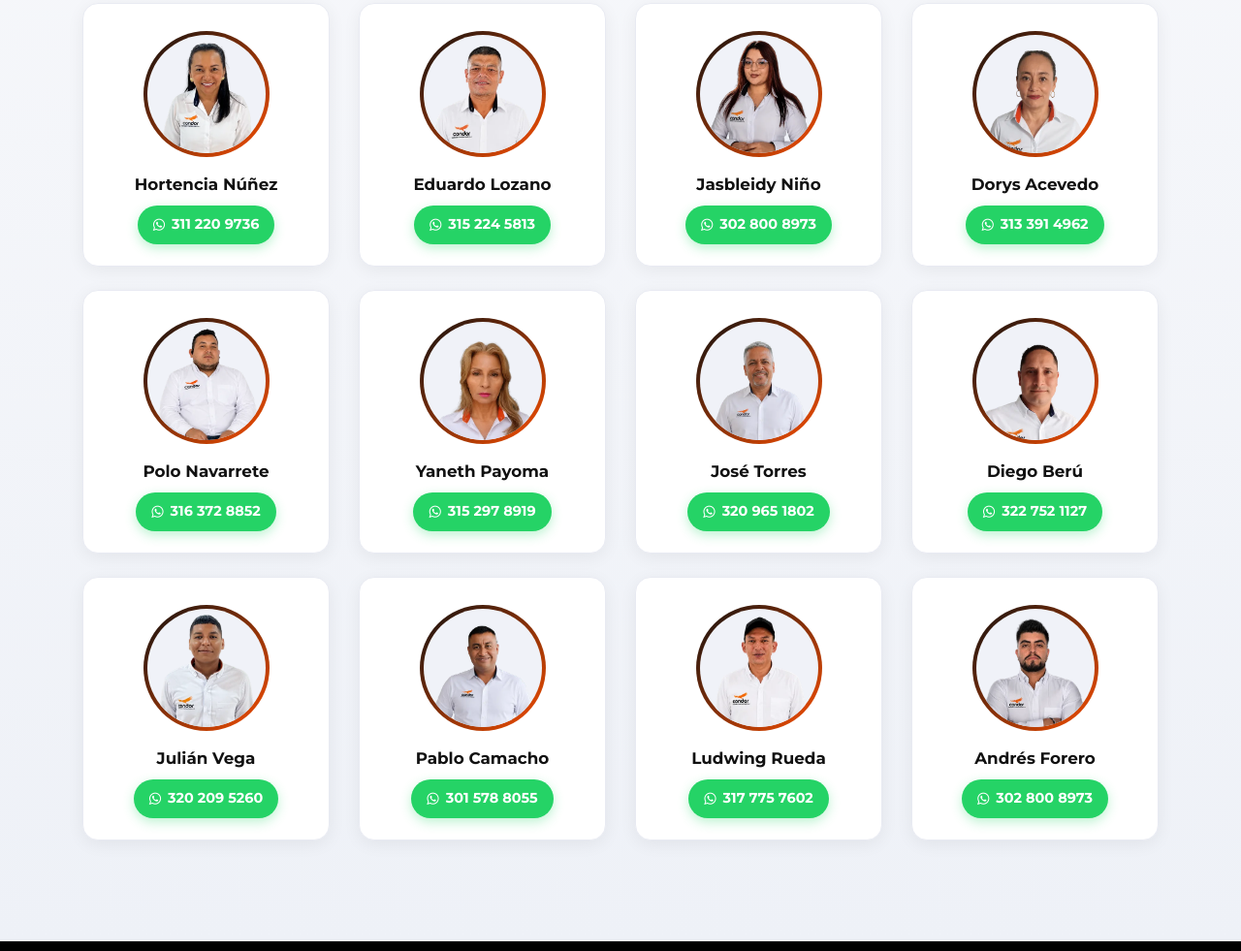
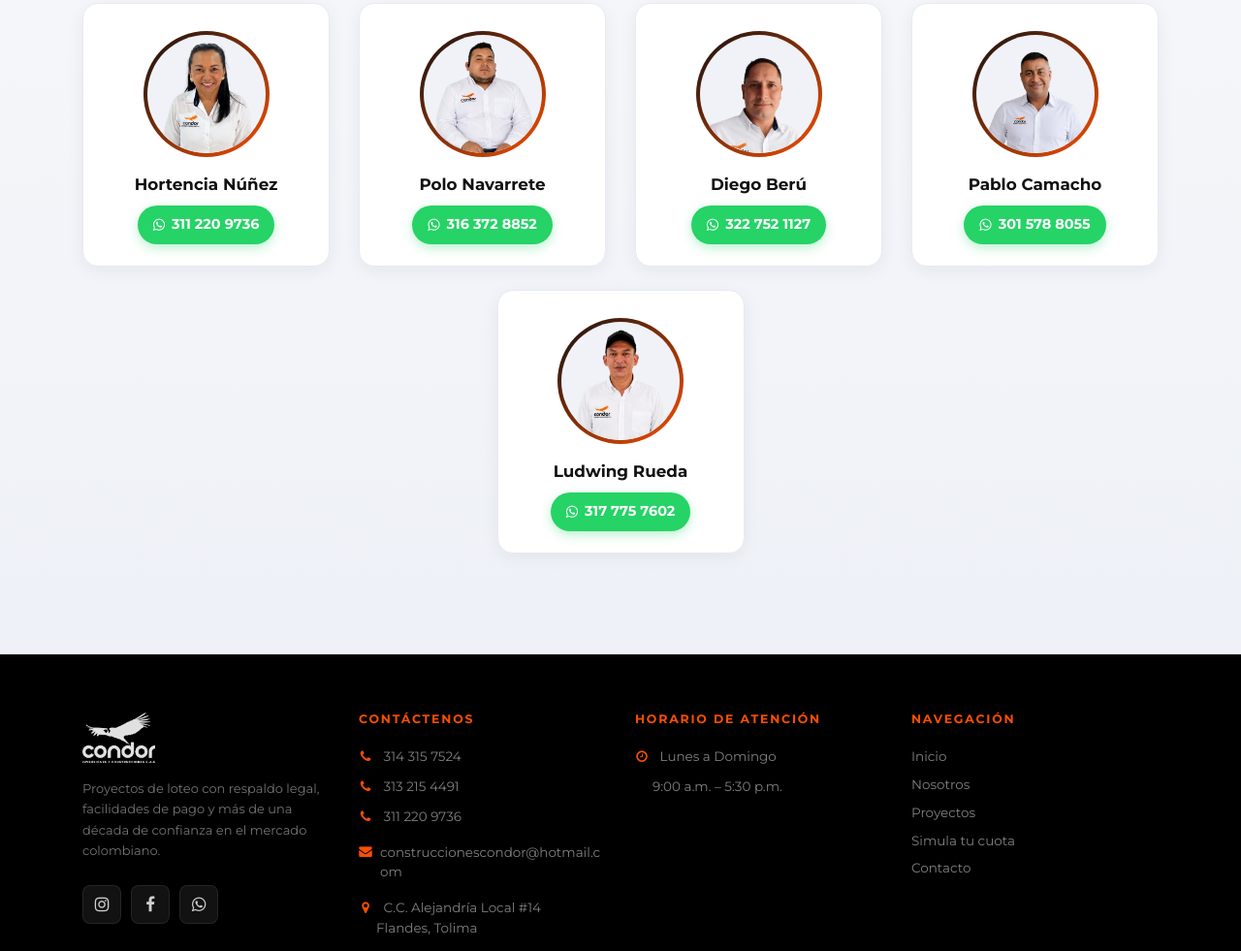
Before and after one commit to sgi-elcondor/el-condor-website, a website: page contacto.html in a window 1280 px wide. Shown: the part 1601-2582 px from the top of the page at 97% size. Drawn offline with Linux system fonts and the light colour scheme.

Commit message:
feat(contacto): elimina asesores de la sección de contacto
Quita las tarjetas de Eduardo Lozano, Jasbleidy Niño, Dorys Acevedo,
Yaneth Payoma, José Torres, Julián Vega y Andrés Forero, borra sus fotos
y renumera data-aos-delay de las tarjetas restantes.

```diff
--- a/contacto.html
+++ b/contacto.html
@@ -214,42 +214,6 @@
                 <div class="col-6 col-md-4 col-lg-3 mb-4" data-aos="fade-up" data-aos-delay="50">
                     <div class="asesor-card">
                         <div class="asesor-foto">
-                            <img src="assets/images/asesores/eduardo-lozano.webp" alt="Eduardo Lozano, asesor de El Cóndor" loading="lazy">
-                        </div>
-                        <h5 class="asesor-nombre">Eduardo Lozano</h5>
-                        <a href="https://wa.me/573152245813" target="_blank" rel="noopener" class="asesor-wa">
-                            <i class="fa fa-whatsapp"></i> 315 224 5813
-                        </a>
-                    </div>
-                </div>
-
-                <div class="col-6 col-md-4 col-lg-3 mb-4" data-aos="fade-up" data-aos-delay="100">
-                    <div class="asesor-card">
-                        <div class="asesor-foto">
-                            <img src="assets/images/asesores/jasbleidy-nino.webp" alt="Jasbleidy Niño, asesora de El Cóndor" loading="lazy">
-                        </div>
-                        <h5 class="asesor-nombre">Jasbleidy Niño</h5>
-                        <a href="https://wa.me/573028008973" target="_blank" rel="noopener" class="asesor-wa">
-                            <i class="fa fa-whatsapp"></i> 302 800 8973
-                        </a>
-                    </div>
-                </div>
-
-                <div class="col-6 col-md-4 col-lg-3 mb-4" data-aos="fade-up" data-aos-delay="150">
-                    <div class="asesor-card">
-                        <div class="asesor-foto">
-                            <img src="assets/images/asesores/dorys-acevedo.webp" alt="Dorys Acevedo, asesora de El Cóndor" loading="lazy">
-                        </div>
-                        <h5 class="asesor-nombre">Dorys Acevedo</h5>
-                        <a href="https://wa.me/573133914962" target="_blank" rel="noopener" class="asesor-wa">
-                            <i class="fa fa-whatsapp"></i> 313 391 4962
-                        </a>
-                    </div>
-                </div>
-
-                <div class="col-6 col-md-4 col-lg-3 mb-4" data-aos="fade-up" data-aos-delay="200">
-                    <div class="asesor-card">
-                        <div class="asesor-foto">
                             <img src="assets/images/asesores/polo-navarrete.webp" alt="Polo Navarrete, asesor de El Cóndor" loading="lazy">
                         </div>
                         <h5 class="asesor-nombre">Polo Navarrete</h5>
@@ -259,31 +223,7 @@
                     </div>
                 </div>
 
-                <div class="col-6 col-md-4 col-lg-3 mb-4" data-aos="fade-up" data-aos-delay="250">
-                    <div class="asesor-card">
-                        <div class="asesor-foto">
-                            <img src="assets/images/asesores/yaneth-payoma.webp" alt="Yaneth Payoma, asesora de El Cóndor" loading="lazy">
-                        </div>
-                        <h5 class="asesor-nombre">Yaneth Payoma</h5>
-                        <a href="https://wa.me/573152978919" target="_blank" rel="noopener" class="asesor-wa">
-                            <i class="fa fa-whatsapp"></i> 315 297 8919
-                        </a>
-                    </div>
-                </div>
-
-                <div class="col-6 col-md-4 col-lg-3 mb-4" data-aos="fade-up" data-aos-delay="300">
-                    <div class="asesor-card">
-                        <div class="asesor-foto">
-                            <img src="assets/images/asesores/jose-torres.webp" alt="José Torres, asesor de El Cóndor" loading="lazy">
-                        </div>
-                        <h5 class="asesor-nombre">José Torres</h5>
-                        <a href="https://wa.me/573209651802" target="_blank" rel="noopener" class="asesor-wa">
-                            <i class="fa fa-whatsapp"></i> 320 965 1802
-                        </a>
-                    </div>
-                </div>
-
-                <div class="col-6 col-md-4 col-lg-3 mb-4" data-aos="fade-up" data-aos-delay="350">
+                <div class="col-6 col-md-4 col-lg-3 mb-4" data-aos="fade-up" data-aos-delay="100">
                     <div class="asesor-card">
                         <div class="asesor-foto">
                             <img src="assets/images/asesores/diego-beru.webp" class="asesor-img-subir" alt="Diego Berú, asesor de El Cóndor" loading="lazy">
@@ -295,19 +235,7 @@
                     </div>
                 </div>
 
-                <div class="col-6 col-md-4 col-lg-3 mb-4" data-aos="fade-up" data-aos-delay="400">
-                    <div class="asesor-card">
-                        <div class="asesor-foto">
-                            <img src="assets/images/asesores/julian-vega.webp" alt="Julián Vega, asesor de El Cóndor" loading="lazy">
-                        </div>
-                        <h5 class="asesor-nombre">Julián Vega</h5>
-                        <a href="https://wa.me/573202095260" target="_blank" rel="noopener" class="asesor-wa">
-                            <i class="fa fa-whatsapp"></i> 320 209 5260
-                        </a>
-                    </div>
-                </div>
-
-                <div class="col-6 col-md-4 col-lg-3 mb-4" data-aos="fade-up" data-aos-delay="450">
+                <div class="col-6 col-md-4 col-lg-3 mb-4" data-aos="fade-up" data-aos-delay="150">
                     <div class="asesor-card">
                         <div class="asesor-foto">
                             <img src="assets/images/asesores/pablo-camacho.webp" alt="Pablo Camacho, asesor de El Cóndor" loading="lazy">
@@ -319,7 +247,7 @@
                     </div>
                 </div>
 
-                <div class="col-6 col-md-4 col-lg-3 mb-4" data-aos="fade-up" data-aos-delay="500">
+                <div class="col-6 col-md-4 col-lg-3 mb-4" data-aos="fade-up" data-aos-delay="200">
                     <div class="asesor-card">
                         <div class="asesor-foto">
                             <img src="assets/images/asesores/ludwing-rueda.webp" alt="Ludwing Rueda, asesor de El Cóndor" loading="lazy">
@@ -327,18 +255,6 @@
                         <h5 class="asesor-nombre">Ludwing Rueda</h5>
                         <a href="https://wa.me/573177757602" target="_blank" rel="noopener" class="asesor-wa">
                             <i class="fa fa-whatsapp"></i> 317 775 7602
-                        </a>
-                    </div>
-                </div>
-
-                <div class="col-6 col-md-4 col-lg-3 mb-4" data-aos="fade-up" data-aos-delay="550">
-                    <div class="asesor-card">
-                        <div class="asesor-foto">
-                            <img src="assets/images/asesores/andres-forero.webp" alt="Andrés Forero, asesor de El Cóndor" loading="lazy">
-                        </div>
-                        <h5 class="asesor-nombre">Andrés Forero</h5>
-                        <a href="https://wa.me/573028008973" target="_blank" rel="noopener" class="asesor-wa">
-                            <i class="fa fa-whatsapp"></i> 302 800 8973
                         </a>
                     </div>
                 </div>
```
Also changed, not shown: assets/images/asesores/andres-forero.webp (deleted), assets/images/asesores/dorys-acevedo.webp (deleted), assets/images/asesores/eduardo-lozano.webp (deleted), assets/images/asesores/jasbleidy-nino.webp (deleted), assets/images/asesores/jose-torres.webp (deleted), assets/images/asesores/julian-vega.webp (deleted), assets/images/asesores/yaneth-payoma.webp (deleted).
